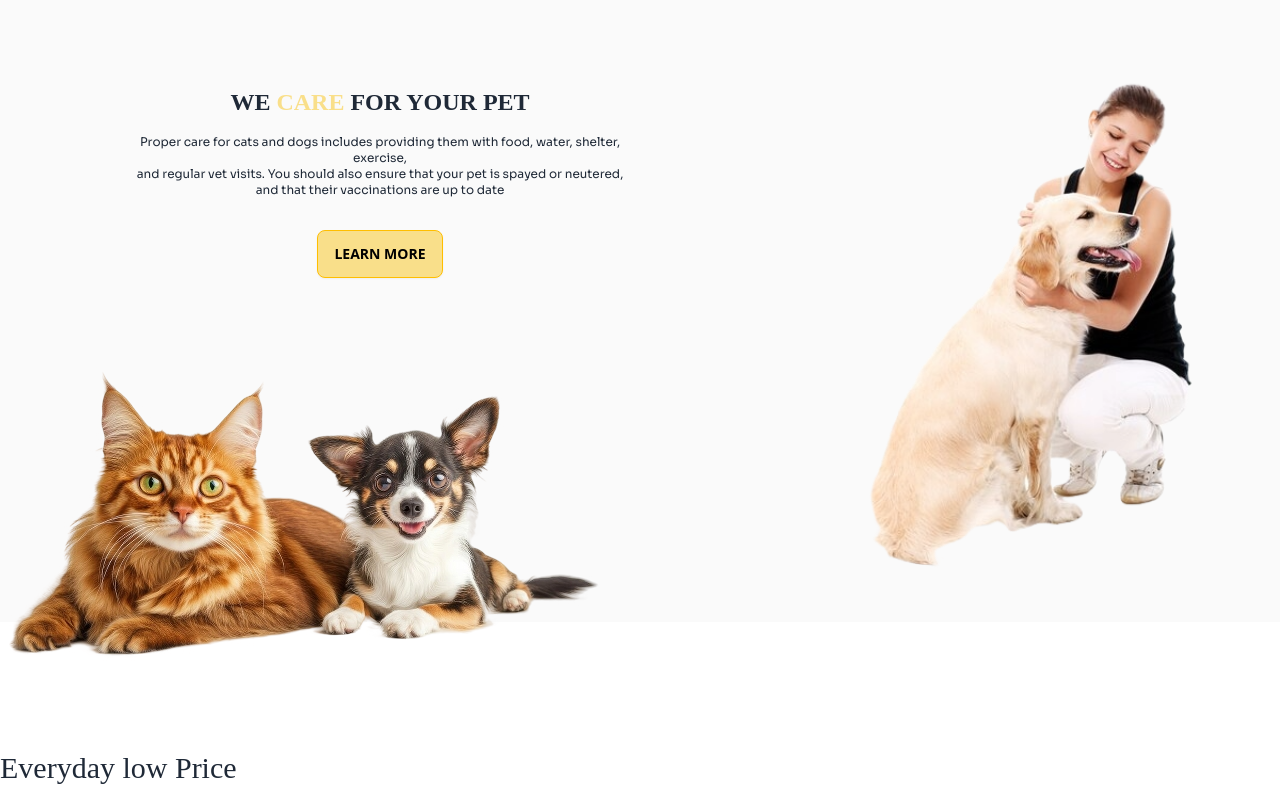
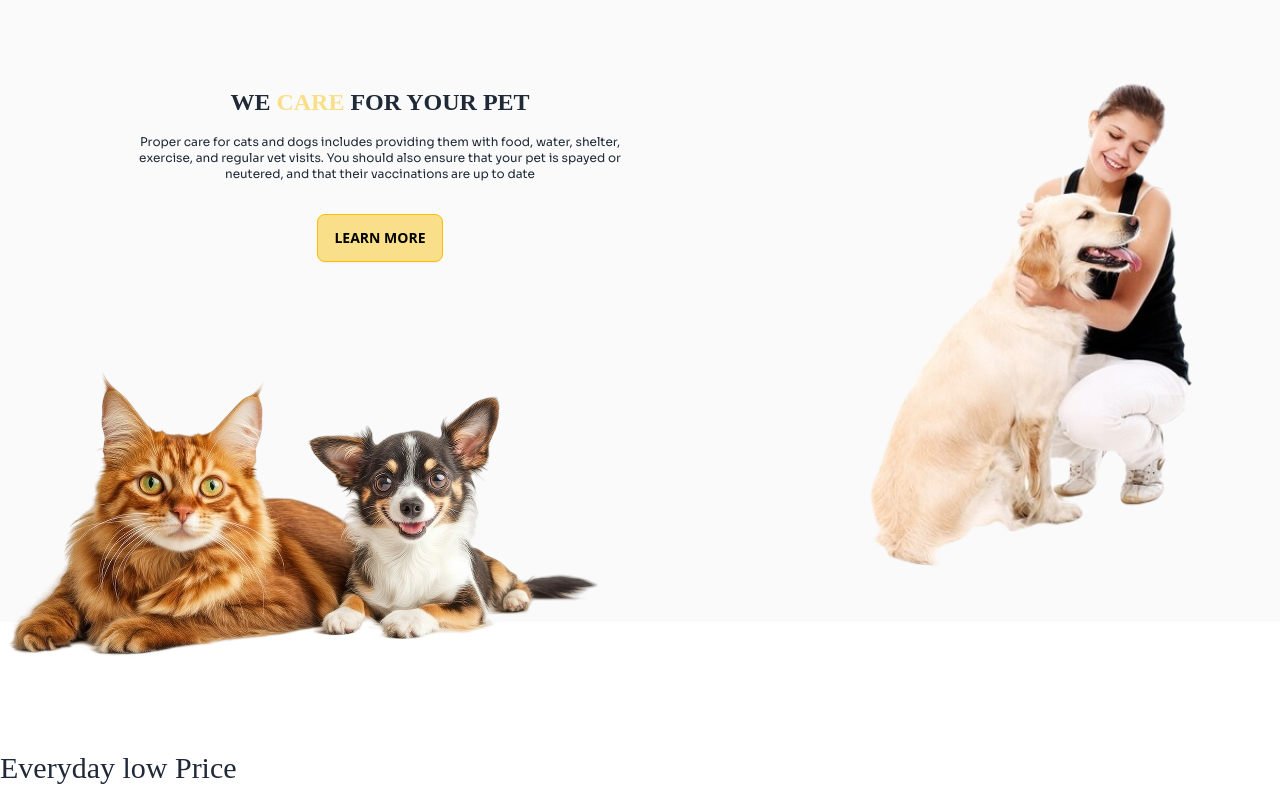
Before and after one commit to Oahedulalam/My-3rd-Assignment, a plain HTML site: page index.html in a window 1280 px wide. Shown: the part 2460-3263 px from the top of the page. Drawn offline with nearby package versions, Linux system fonts and the light colour scheme; a web font is replaced by a local one.

Commit message:
added some of mistaike code

```diff
--- a/index.html
+++ b/index.html
@@ -358,7 +358,7 @@
                 <div class="w-1/2 ml-20 text-center">
                     <h2 class="adlam-display-font font-bold text-2xl mt-20">WE <span class="text-[#F9DF8A]">CARE</span>
                         FOR YOUR PET</h2>
-                    <p class="sora-font from-stone-600 text-xs mt-4 mb-8">Proper care for cats and dogs includes providing them with food, water, shelter, exercise,<br> and regular vet visits. You should also ensure that your pet is spayed or neutered,<br> and that their vaccinations are up to date</p>
+                    <p class="sora-font from-stone-600 text-xs mt-4 mb-8">Proper care for cats and dogs includes providing them with food, water, shelter, exercise, and regular vet visits. You should also ensure that your pet is spayed or neutered, and that their vaccinations are up to date</p>
                     <button class="btn btn-warning bg-[#F9DF8A]">LEARN MORE</button>
                 </div>
                 <div class="w-1/2">
```
